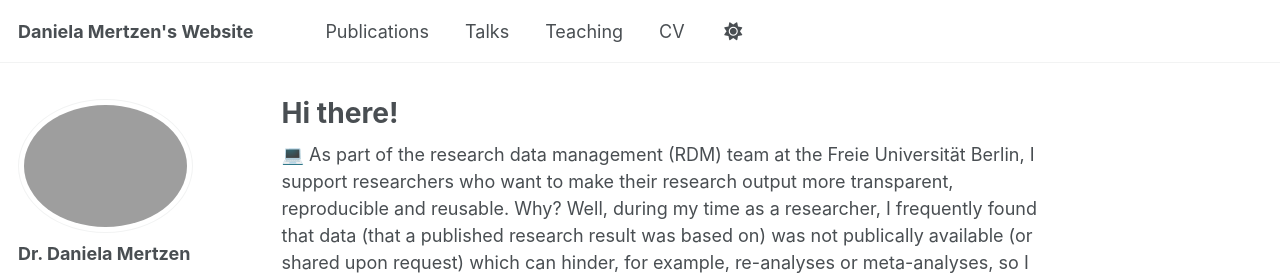
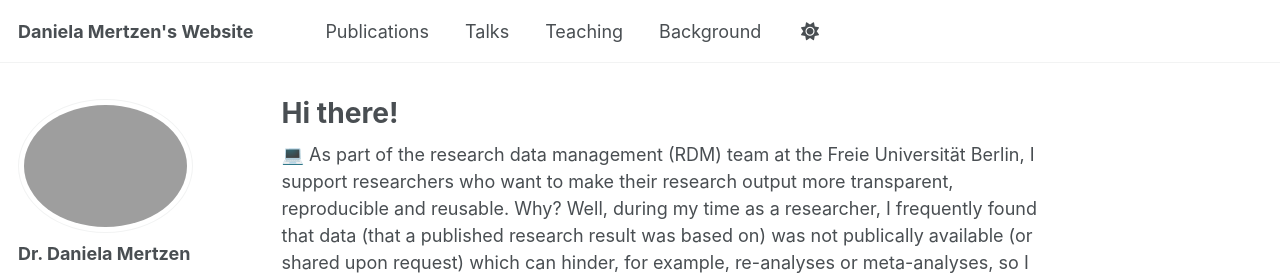
Before and after one commit to dmertzen/dmertzen.github.io, a Jekyll site: the page built from _pages/about.md, in a window 1280 px wide. Shown: the top 275 px of the page. Built offline with Jekyll 4.4.1, drawn with Linux system fonts in a browser that asks for light colours; some web fonts are replaced; a script that is not in the unit is left out.

Commit message:
Update navigation.yml aca background

```diff
--- a/_data/navigation.yml
+++ b/_data/navigation.yml
@@ -17,7 +17,7 @@ main:
   - title: "Teaching"
     url: /teaching/
 
-  - title: "CV"
+  - title: "Background"
     url: /cv/
 
   # - title: "CV"
```
